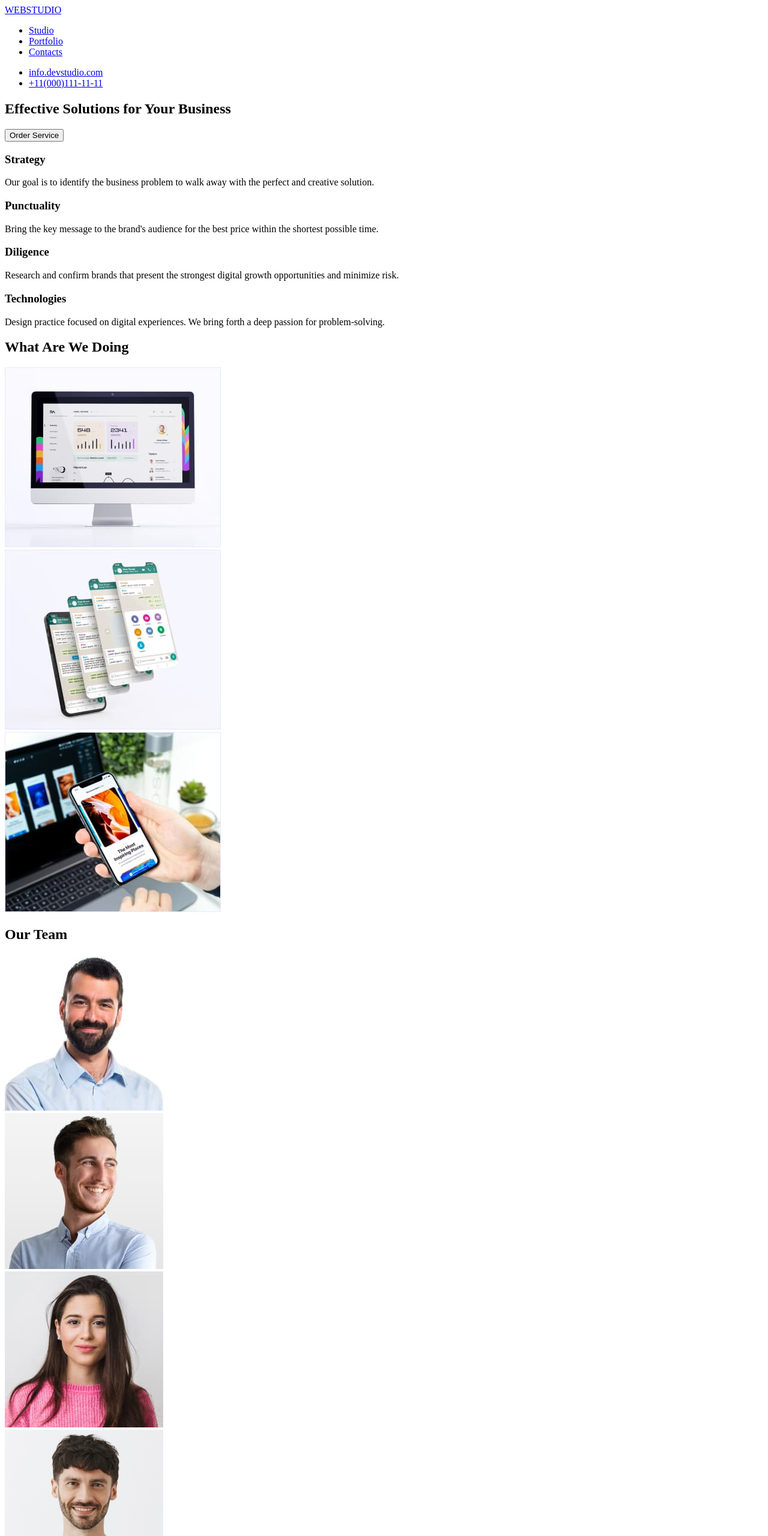
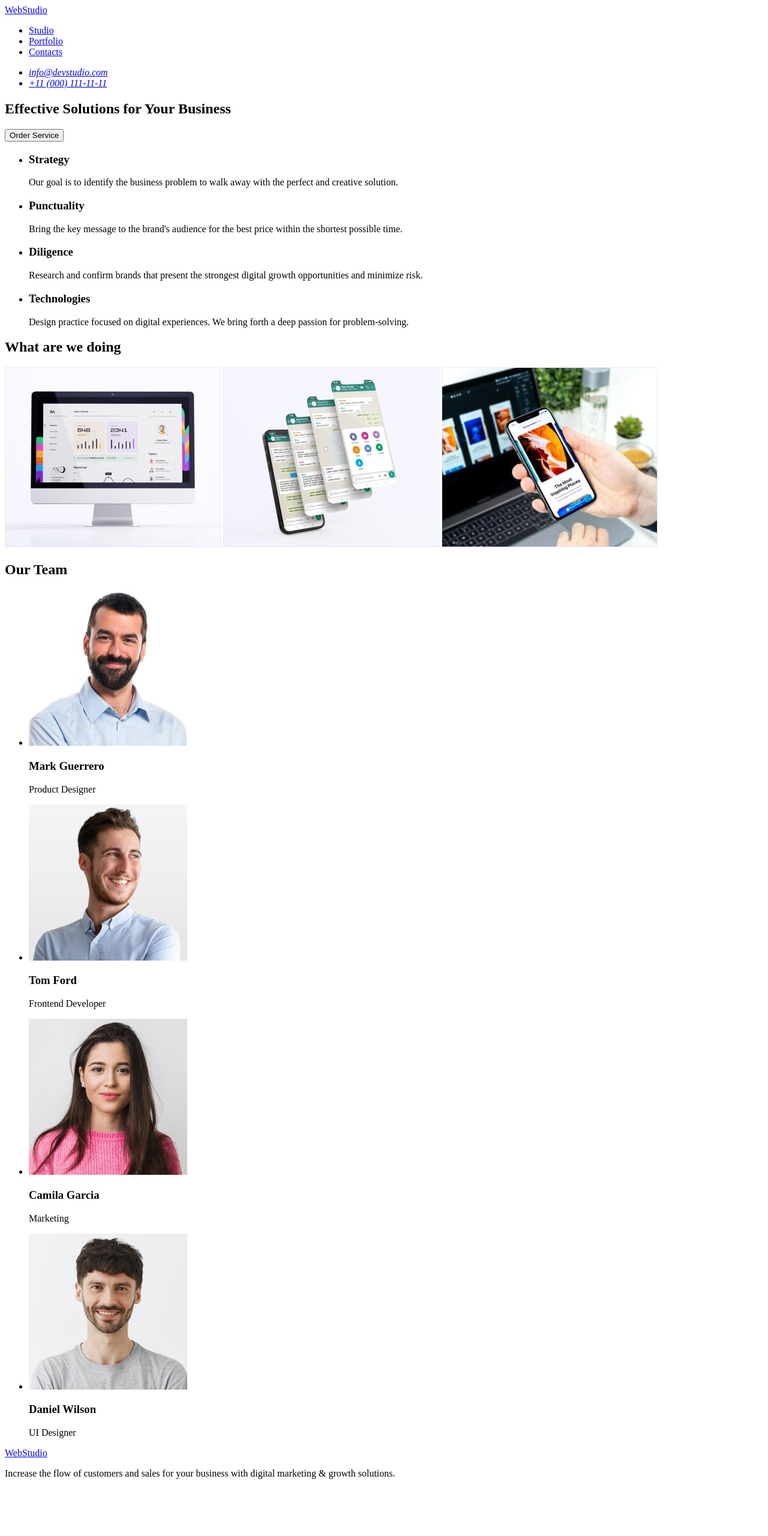
Before and after one commit to Zurielle0520/goit-markup-hw-01, a plain HTML site: page index.html in a window 1280 px wide. Shown: the top 2560 px of the page at 60% size. After the commit the page ends 2481 px from the top, so only its background shows below. Drawn offline with Linux system fonts and the light colour scheme.

Commit message:
goit-markup-hw-01

```diff
--- a/index.html
+++ b/index.html
@@ -6,116 +6,119 @@
     <title>goit-homework-01</title>
   </head>
   <body>
-    <!-- Header-->
+    <!-- Header -->
     <header>
+      <!-- Logo -->
       <nav>
-        <!-- Logo -->
-        <a href="./index.html">WEBSTUDIO</a>
+        <a href="./index.html">WebStudio</a>
 
         <!-- Menu -->
         <ul>
-          <li><a href="./index.html">Studio</a></li>
+          <li><a href="#">Studio</a></li>
           <li><a href="#">Portfolio</a></li>
           <li><a href="#">Contacts</a></li>
         </ul>
       </nav>
 
+      <!-- Address -->
+      <address>
         <ul>
-        <li><a href="mailto:info.devstudio.com">info.devstudio.com</a></li>
-
-        <li><a href="tel:+11(000)111-11-11">+11(000)111-11-11</a></li>
+          <li><a href="mailto:info@devstudio.com">info@devstudio.com</a></li>
+          <li><a href="+11(000)111-11-11">+11 (000) 111-11-11</a></li>
         </ul>
+      </address>
     </header>
 
     <!-- Main -->
     <main>
-      <!-- Sec 1-->
-      <section>
+      <!-- Section 1 -->
+      <section class="Section 1">
         <h1>Effective Solutions for Your Business</h1>
         <button type="button">Order Service</button>
       </section>
 
-      <!-- Sec 2-->
-      <section>
-        <div class="Strategy">
+      <!-- Section 2 -->
+      <section class="Feature">
+        <h2 hidden>Our Features</h2>
+        <ul>
+          <li>
             <h3>Strategy</h3>
             <p>
               Our goal is to identify the business problem to walk away with the
               perfect and creative solution.
             </p>
-
-          <div class="Punctuality">
+          </li>
+          <li>
             <h3>Punctuality</h3>
             <p>
               Bring the key message to the brand's audience for the best price
               within the shortest possible time.
             </p>
-          </div>
-
-          <div class="Diligence">
+          </li>
+          <li>
             <h3>Diligence</h3>
             <p>
               Research and confirm brands that present the strongest digital
               growth opportunities and minimize risk.
             </p>
-          </div>
-
-          <div class="Technologies">
+          </li>
+          <li>
             <h3>Technologies</h3>
             <p>
               Design practice focused on digital experiences. We bring forth a
               deep passion for problem-solving.
             </p>
-          </div>
-        </div>
+          </li>
+        </ul>
       </section>
 
-      <!-- Sec 3-->
-      <section>
-        <h2>What Are We Doing</h2>
-
-        <div class="Monitor">
-          <img src="./images/what-we-do-1.jpg" alt="Monitor" />
-          <div class="Phone">
-            <img src="./images/what-we-do-2.jpg" alt="Phone" />
-            <div class="Phone-02">
-              <img src="./images/what-we-do-3.jpg" alt="Phone-02" />
-            </div>
-          </div>
-        </div>
+      <!-- Section 3 -->
+      <section class="What-We-Do">
+        <h2>What are we doing</h2>
+        <!-- Image 1 -->
+        <img src="./images/what-we-do-001.jpg" alt="Monitor" width="360" />
+        <!-- Image 2-->
+        <img src="./images/what-we-do-002.jpg" alt="Mobile Phone" width="360" />
+        <!-- Image 3 -->
+        <img src="./images/what-we-do-003.jpg" alt="Mobile Phone" width="360" />
       </section>
 
-      <!-- Sec 4-->
-      <section>
+      <!--Section 4 -->
+      <section class="Team">
         <h2>Our Team</h2>
 
-        <div class="Mark">
-          <img src="./images/mark-guerrero.jpg" alt="Mark" />
-
-          <div class="Tom">
-            <img src="./images/tom-ford.jpg" alt="Tom" />
-
-            <div class="Camila">
-              <img src="./images/camila-garcia.jpg" alt="Camila" />
-
-              <div class="Daniel">
-                <img src="./images/daniel-wilson.jpg" alt="Daniel" />
-              </div>
-            </div>
-          </div>
-        </div>
+        <ul>
+          <li>
+            <!-- Mark Guerrero -->
+            <img src="./images/our-team-001.jpg" alt="Mark" width="264" />
+            <h3>Mark Guerrero</h3>
+            <p>Product Designer</p>
+          </li>
+          <li>
+            <!-- Tom Ford -->
+            <img src="./images/our-team-002.jpg" alt="Tom" width="264" />
+            <h3>Tom Ford</h3>
+            <p>Frontend Developer</p>
+          </li>
+          <li>
+            <img src="./images/our-team-003.jpg" alt="Camila" width="264" />
+            <h3>Camila Garcia</h3>
+            <p>Marketing</p>
+          </li>
+          <li>
+            <img src="./images/our-team-004.jpg" alt="Daniel" width="264" />
+            <h3>Daniel Wilson</h3>
+            <p>UI Designer</p>
+          </li>
+        </ul>
       </section>
     </main>
 
     <!-- Footer -->
-    <footer>
-      <section>
-        <a href="./index.html">WEBSTUDIO</a>
+    <footer><a href="./index.html">WebStudio</a></footer>
     <p>
-          Increase the flow of customers and sales for your business with
-          digital marketing & growth solutions.
+      Increase the flow of customers and sales for your business with digital
+      marketing & growth solutions.
     </p>
-      </section>
-    </footer>
   </body>
 </html>
```
Also changed, not shown: images/daniel-wilson.jpg (deleted), images/our-team-001.jpg (renamed from images/mark-guerrero.jpg), images/our-team-002.jpg (renamed from images/tom-ford.jpg), images/our-team-003.jpg (renamed from images/camila-garcia.jpg), images/our-team-004.jpg (added), images/what-we-do-001.jpg (renamed from images/what-we-do-1.jpg), images/what-we-do-002.jpg (renamed from images/what-we-do-2.jpg), images/what-we-do-003.jpg (renamed from images/what-we-do-3.jpg). Lines whose indentation alone changed are shown as unchanged.
